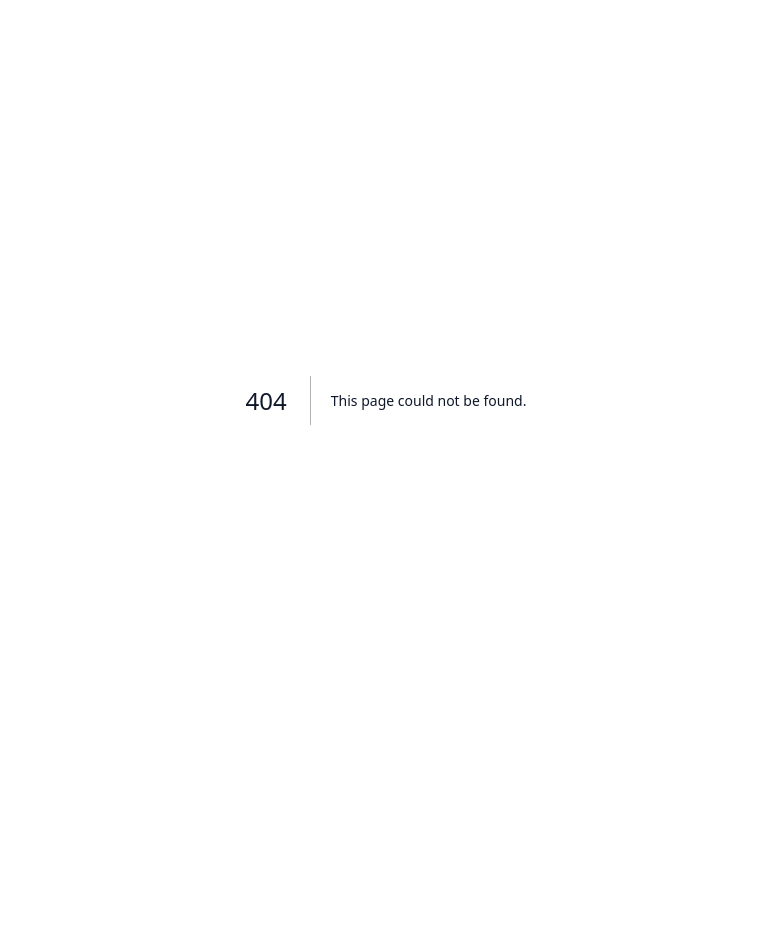
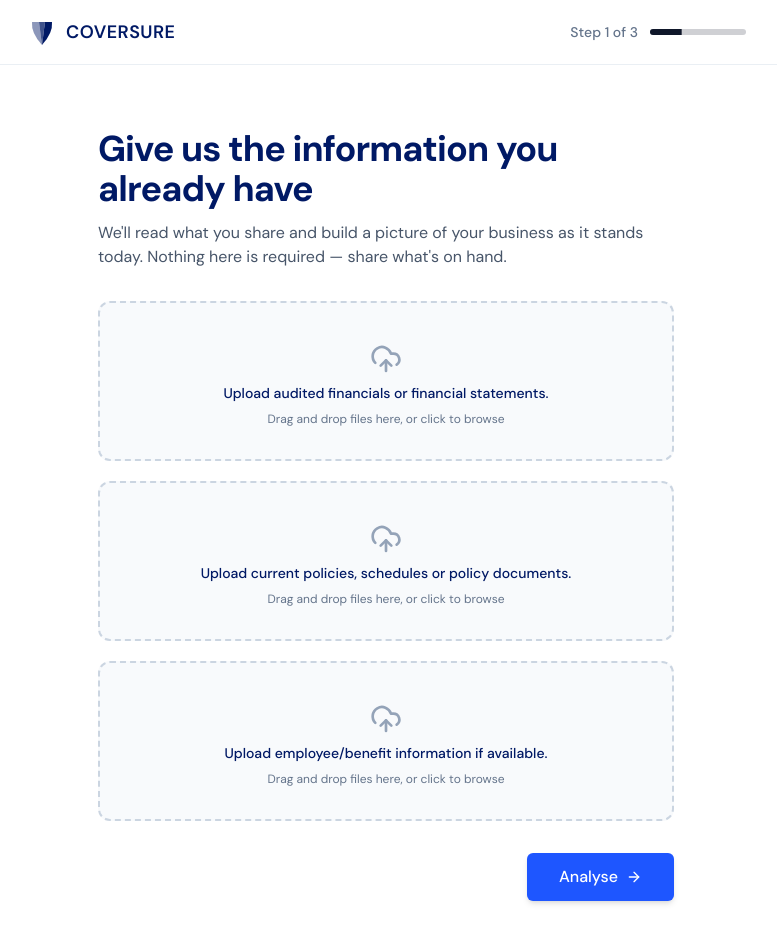
Before and after one commit to HBKRohan1981/coversure-business, a Next.js app: page /onboarding/upload in a window 1280 px wide. Before the commit this address had no page. Shown: the top 942 px of the page, without its empty margins (254-1031 px from the left). Before the commit the page ends 800 px from the top, so only its background shows below. Built offline with nearby package versions, Linux system fonts and the light colour scheme.

Commit message:
feat: document upload and processing animation (Screen 3)

```diff
--- /dev/null
+++ b/src/app/onboarding/upload/page.tsx
@@ -0,0 +1,147 @@
+"use client";
+
+import { useState } from "react";
+import { useRouter } from "next/navigation";
+import { motion, AnimatePresence } from "framer-motion";
+import { ArrowRight, ShieldCheck } from "lucide-react";
+import { UploadDropzone } from "@/components/upload/UploadDropzone";
+import { ProcessingSteps } from "@/components/upload/ProcessingSteps";
+import { useSession } from "@/lib/store";
+import { Button } from "@/components/ui/button";
+import { Card, CardContent } from "@/components/ui/card";
+
+/** Exact processing checklist copy — approved language, "understanding" framing. */
+const STEPS = [
+  "Identifying business information",
+  "Understanding financial position",
+  "Reviewing existing insurance",
+  "Mapping employee protection",
+  "Assessing potential risks",
+];
+
+/**
+ * Default document set seeded when Analyse is clicked with nothing dropped,
+ * so the demo journey always reaches the assessment — never a dead end.
+ */
+const DEFAULT_DOCS = [
+  "Audited Financials FY24.pdf",
+  "Current Policy Schedule.pdf",
+  "Employee Census.xlsx",
+];
+
+type Stage = "upload" | "processing";
+
+export default function UploadPage() {
+  const router = useRouter();
+  const addUploadedDoc = useSession((s) => s.addUploadedDoc);
+  const completeOnboarding = useSession((s) => s.completeOnboarding);
+
+  const [stage, setStage] = useState<Stage>("upload");
+  const [hasFiles, setHasFiles] = useState(false);
+
+  function handleFiles(names: string[]) {
+    if (names.length === 0) return;
+    names.forEach((name) => addUploadedDoc(name));
+    setHasFiles(true);
+  }
+
+  function handleAnalyse() {
+    if (!hasFiles) {
+      DEFAULT_DOCS.forEach((name) => addUploadedDoc(name));
+    }
+    setStage("processing");
+  }
+
+  function handleDone() {
+    completeOnboarding();
+    router.push("/onboarding/analysis");
+  }
+
+  return (
+    <AnimatePresence mode="wait">
+      {stage === "upload" ? (
+        <motion.div
+          key="upload"
+          initial={{ opacity: 0, y: 8 }}
+          animate={{ opacity: 1, y: 0 }}
+          exit={{ opacity: 0, y: -8 }}
+          transition={{ duration: 0.3 }}
+        >
+          <h1 className="text-3xl font-bold tracking-tight text-midnight sm:text-4xl">
+            Give us the information you already have
+          </h1>
+          <p className="mt-3 text-base text-slate-600">
+            We&apos;ll read what you share and build a picture of your
+            business as it stands today. Nothing here is required &mdash;
+            share what&apos;s on hand.
+          </p>
+
+          <div className="mt-8 space-y-5">
+            <UploadDropzone
+              category="financials"
+              label="Upload audited financials or financial statements."
+              onFiles={handleFiles}
+            />
+            <UploadDropzone
+              category="insurance"
+              label="Upload current policies, schedules or policy documents."
+              onFiles={handleFiles}
+            />
+            <UploadDropzone
+              category="people"
+              label="Upload employee/benefit information if available."
+              onFiles={handleFiles}
+            />
+          </div>
+
+          <div className="mt-8 flex items-center justify-end">
+            <Button
+              type="button"
+              size="lg"
+              onClick={handleAnalyse}
+              className="h-12 gap-2 bg-electric px-8 text-base text-white shadow-md hover:bg-royal"
+            >
+              Analyse
+              <ArrowRight className="size-4" />
+            </Button>
+          </div>
+        </motion.div>
+      ) : (
+        <motion.div
+          key="processing"
+          initial={{ opacity: 0, y: 8 }}
+          animate={{ opacity: 1, y: 0 }}
+          transition={{ duration: 0.4 }}
+          className="flex flex-col items-center text-center"
+        >
+          <motion.div
+            initial={{ scale: 0.85, opacity: 0 }}
+            animate={{ scale: 1, opacity: 1 }}
+            transition={{ duration: 0.4 }}
+            className="flex h-16 w-16 items-center justify-center rounded-full bg-midnight/5"
+          >
+            <motion.div
+              animate={{ opacity: [0.6, 1, 0.6] }}
+              transition={{ duration: 1.8, repeat: Infinity, ease: "easeInOut" }}
+            >
+              <ShieldCheck className="size-8 text-royal" aria-hidden />
+            </motion.div>
+          </motion.div>
+
+          <h1 className="mt-6 text-2xl font-bold tracking-tight text-midnight sm:text-3xl">
+            Reading your documents&hellip;
+          </h1>
+          <p className="mt-2 text-sm text-slate-500">
+            We&apos;re putting together a picture of your business.
+          </p>
+
+          <Card className="mt-8 w-full border-slate-200 text-left">
+            <CardContent className="py-6">
+              <ProcessingSteps steps={STEPS} onComplete={handleDone} />
+            </CardContent>
+          </Card>
+        </motion.div>
+      )}
+    </AnimatePresence>
+  );
+}
```
